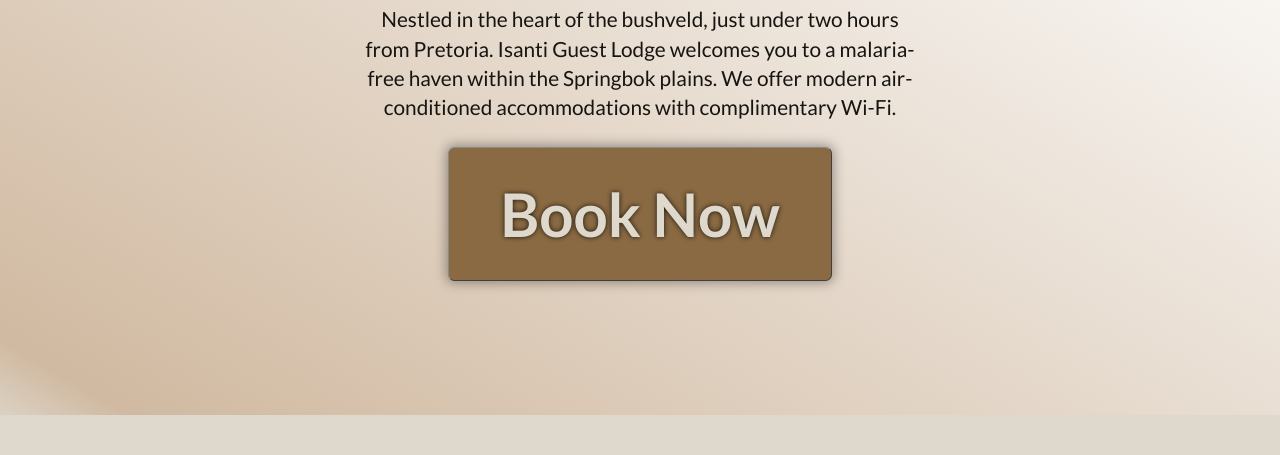
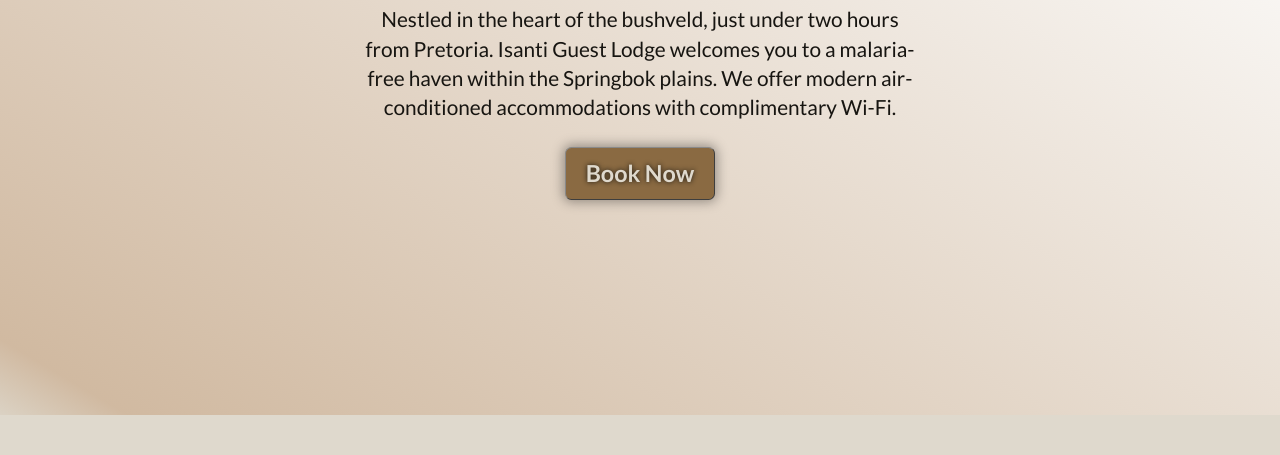
Before and after one commit to SVDwebtech/witkopGuestFarmWebsite048, a website: page index.html in a window 1280 px wide. Shown: the part 345-800 px from the top of the page. Drawn offline with Linux system fonts and the light colour scheme; a web font is replaced by a local one.

Commit message:
fix heroSection primaryBtn font-size increase

```diff
--- a/sass/base/_typography.scss
+++ b/sass/base/_typography.scss
@@ -76,7 +76,7 @@
 	&--primary-coyote {
 		color: $cf-bone;
 		font-family: "Lato", sans-serif;
-		font-size: clamp(1.6rem, 4.7vw, 8rem);
+		font-size: clamp(1.6rem, 4.7vw, 1.8rem);
 		font-weight: 700;
 		text-shadow: 0px 0px 5px rgba($cp-smoky-black, 1);
 		line-height: 1;
```
Also changed, not shown: css/styles.css.
